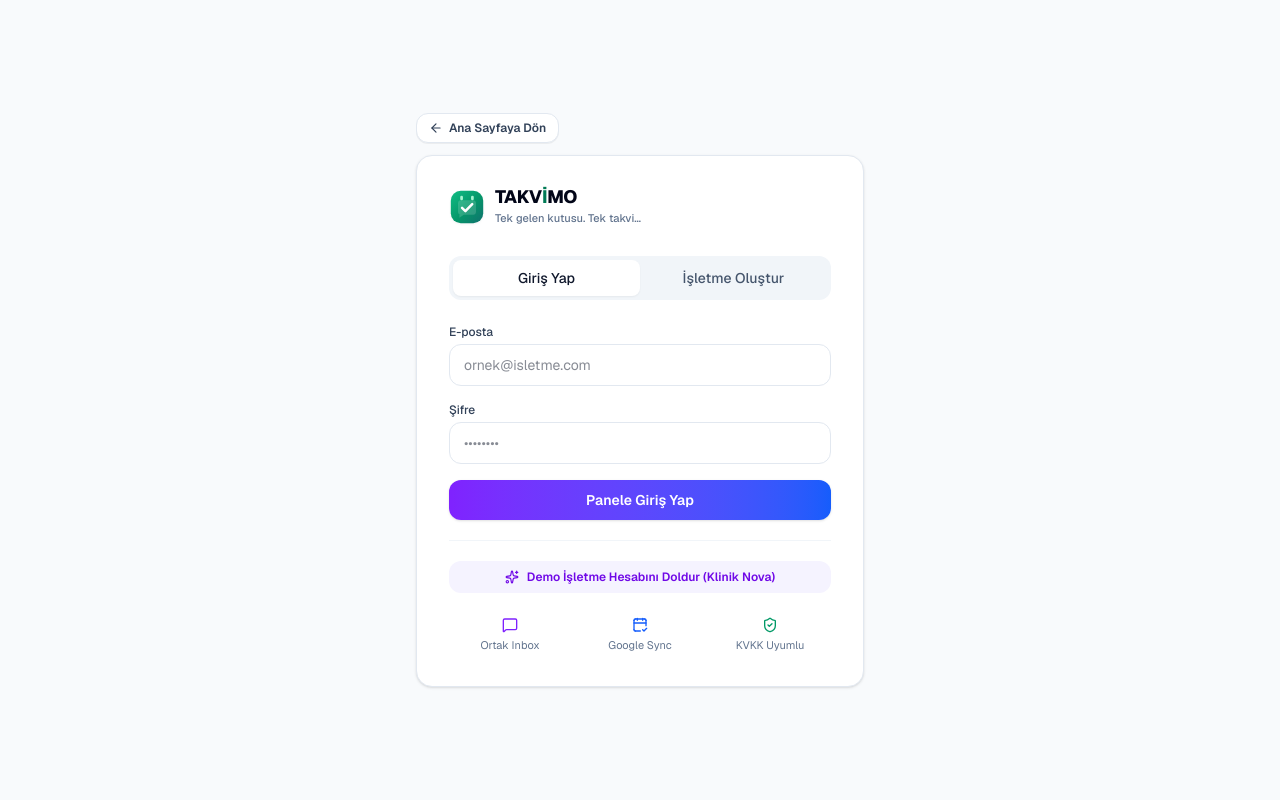
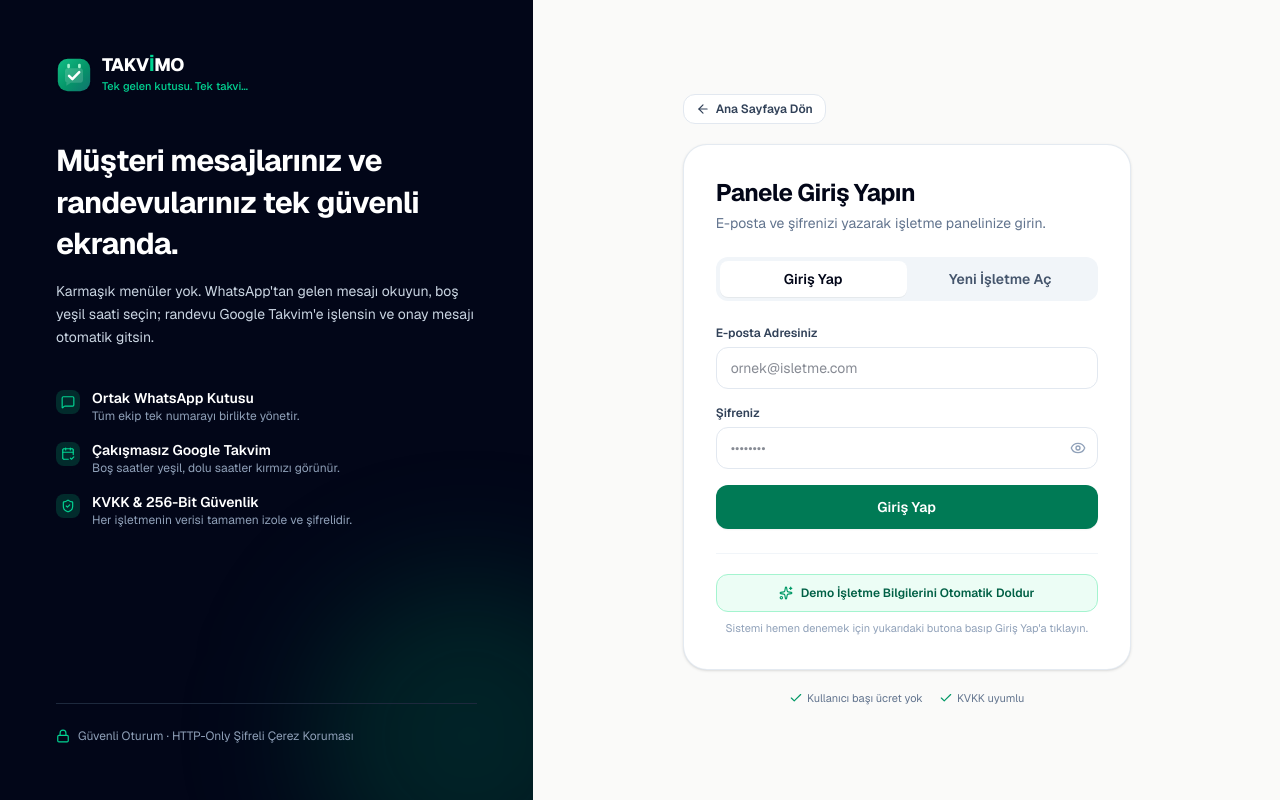
Before and after one commit to ibrahimbalta/takwimo, a Next.js app: page /login in a window 1280 px wide. Built offline with nearby package versions, Linux system fonts and the light colour scheme.

Commit message:
feat: redesign login, invite, and business panel for clarity, simplicity, and TAKVİMO brand consistency

```diff
--- a/src/app/(panel)/dashboard/page.tsx
+++ b/src/app/(panel)/dashboard/page.tsx
@@ -68,32 +68,52 @@ export default function DashboardPage() {
 
   return (
     <div className="space-y-6">
-      {/* Millennium Dark-Obsidian + Bioluminescent Emerald Command Banner */}
-      <div className="relative overflow-hidden rounded-3xl bg-slate-950 p-6 sm:p-8 text-white shadow-xl border border-slate-800 flex flex-col sm:flex-row sm:items-center sm:justify-between gap-5">
-        <div className="absolute -right-20 -top-20 w-72 h-72 rounded-full bg-emerald-500/20 blur-3xl pointer-events-none" />
-        <div className="absolute -left-16 -bottom-24 w-64 h-64 rounded-full bg-cyan-500/15 blur-3xl pointer-events-none" />
-        <div className="relative z-10 space-y-1.5">
-          <span className="inline-flex items-center gap-1.5 text-[10px] font-mono font-bold uppercase tracking-widest bg-emerald-500/15 text-emerald-300 border border-emerald-400/30 px-2.5 py-1 rounded-full">
-            <span className="w-1.5 h-1.5 rounded-full bg-emerald-400 animate-pulse" />
-            Canlı Komuta Merkezi
-          </span>
-          <h1 className="text-2xl sm:text-3xl font-extrabold tracking-tight">Hoş Geldiniz!</h1>
-          <p className="text-xs sm:text-sm text-slate-300 max-w-xl">
-            WhatsApp konuşmalarınız, ekip takviminiz ve randevu akışınız tek akıllı merkezde.
+      {/* Clean High-Trust Welcome Header + 3 Big Unmistakable Quick Actions */}
+      <div className="bg-white rounded-3xl border border-slate-200/90 p-6 sm:p-7 shadow-xs space-y-5">
+        <div className="space-y-1">
+          <h1 className="text-2xl sm:text-3xl font-bold text-slate-950 tracking-tight">
+            Hoş Geldiniz! Bugün ne yapmak istersiniz?
+          </h1>
+          <p className="text-xs sm:text-sm text-slate-500">
+            Aşağıdaki 3 kolay butondan birine tıklayarak hemen işleminize başlayabilirsiniz.
           </p>
         </div>
-        <div className="relative z-10 flex items-center gap-2.5 flex-wrap">
+
+        <div className="grid grid-cols-1 sm:grid-cols-3 gap-3">
           <Link
             href="/inbox"
-            className="px-4 py-2.5 rounded-xl bg-white/10 hover:bg-white/20 backdrop-blur border border-white/15 text-white text-xs sm:text-sm font-semibold transition-colors"
+            className="p-4 rounded-2xl bg-emerald-50/80 hover:bg-emerald-100/80 border border-emerald-200 transition-colors flex items-center justify-between gap-3"
           >
-            WhatsApp Kutusu
+            <div>
+              <p className="text-xs font-bold text-emerald-700">1. ADIM</p>
+              <p className="text-sm font-bold text-slate-950 mt-0.5">WhatsApp Mesajlarına Bak</p>
+              <p className="text-[11px] text-slate-600 mt-0.5">Müşterilere hemen cevap yazın</p>
+            </div>
+            <MessageSquare className="w-6 h-6 text-emerald-700 shrink-0" />
           </Link>
+
           <Link
             href="/calendar"
-            className="px-4 py-2.5 rounded-xl bg-gradient-to-r from-emerald-400 to-teal-400 text-slate-950 text-xs sm:text-sm font-extrabold shadow-lg shadow-emerald-500/25 hover:opacity-95 transition-opacity"
+            className="p-4 rounded-2xl bg-emerald-700 hover:bg-emerald-800 text-white transition-colors flex items-center justify-between gap-3 shadow-xs"
           >
-            + Takvim & Randevu
+            <div>
+              <p className="text-xs font-bold text-emerald-200">2. ADIM</p>
+              <p className="text-sm font-bold text-white mt-0.5">+ Yeni Randevu Oluştur</p>
+              <p className="text-[11px] text-emerald-100 mt-0.5">Yeşil boş saati seçip kaydedin</p>
+            </div>
+            <CalendarCheck2 className="w-6 h-6 text-emerald-200 shrink-0" />
+          </Link>
+
+          <Link
+            href="/integrations"
+            className="p-4 rounded-2xl bg-slate-50 hover:bg-slate-100 border border-slate-200 transition-colors flex items-center justify-between gap-3"
+          >
+            <div>
+              <p className="text-xs font-bold text-slate-500">3. ADIM</p>
+              <p className="text-sm font-bold text-slate-950 mt-0.5">Takvim & WhatsApp Bağla</p>
+              <p className="text-[11px] text-slate-600 mt-0.5">Google hesabınızı eşitleyin</p>
+            </div>
+            <Plug className="w-6 h-6 text-slate-600 shrink-0" />
           </Link>
         </div>
       </div>
--- a/src/app/invite/page.tsx
+++ b/src/app/invite/page.tsx
@@ -3,7 +3,8 @@
 import React, { Suspense, useEffect, useState } from "react";
 import Link from "next/link";
 import { useRouter, useSearchParams } from "next/navigation";
-import { ArrowLeft, UserPlus } from "lucide-react";
+import { ArrowLeft } from "lucide-react";
+import { TakvimoLogo } from "@/components/TakvimoLogo";
 
 function InviteForm() {
   const searchParams = useSearchParams();
@@ -70,15 +71,15 @@ function InviteForm() {
         </Link>
       </div>
 
-      <div className="w-full max-w-md bg-white rounded-2xl border border-slate-200 shadow-sm p-6 md:p-8 space-y-5">
-        <div className="flex items-center gap-3">
-          <div className="w-10 h-10 rounded-xl bg-gradient-to-br from-emerald-600 to-teal-600 flex items-center justify-center text-white">
-            <UserPlus className="w-5 h-5" />
-          </div>
+      <div className="w-full max-w-md bg-white rounded-3xl border border-slate-200 shadow-sm p-6 md:p-8 space-y-5">
+        <div className="space-y-3">
+          <TakvimoLogo variant="light" size="sm" />
           <div>
-            <h1 className="text-lg font-bold text-slate-900">Ekip Davetini Kabul Et</h1>
-            <p className="text-xs text-slate-500">
-              {inviteInfo ? `${inviteInfo.tenantName} (${inviteInfo.role})` : "TAKVIMO"}
+            <h1 className="text-xl font-bold text-slate-950">Ekip Davetini Kabul Et</h1>
+            <p className="text-xs text-slate-500 mt-0.5">
+              {inviteInfo
+                ? `${inviteInfo.tenantName} ekibine katılmak için adınızı ve şifrenizi belirleyin.`
+                : "TAKVİMO Ekip Daveti"}
             </p>
           </div>
         </div>
--- a/src/app/login/page.tsx
+++ b/src/app/login/page.tsx
@@ -3,7 +3,17 @@
 import React, { useState } from "react";
 import Link from "next/link";
 import { useRouter } from "next/navigation";
-import { ArrowLeft, CalendarCheck2, MessageSquare, ShieldCheck, Sparkles } from "lucide-react";
+import {
+  ArrowLeft,
+  CalendarCheck2,
+  MessageSquare,
+  ShieldCheck,
+  Sparkles,
+  Eye,
+  EyeOff,
+  Lock,
+  Check,
+} from "lucide-react";
 import { TakvimoLogo } from "@/components/TakvimoLogo";
 
 export default function LoginPage() {
@@ -13,6 +23,7 @@ export default function LoginPage() {
   const [name, setName] = useState("");
   const [email, setEmail] = useState("");
   const [password, setPassword] = useState("");
+  const [showPassword, setShowPassword] = useState(false);
   const [error, setError] = useState<string | null>(null);
   const [loading, setLoading] = useState(false);
 
@@ -23,9 +34,7 @@ export default function LoginPage() {
     try {
       const endpoint = mode === "login" ? "/api/auth/login" : "/api/auth/register";
       const payload =
-        mode === "login"
-          ? { email, password }
-          : { businessName, name, email, password };
+        mode === "login" ? { email, password } : { businessName, name, email, password };
 
       const res = await fetch(endpoint, {
         method: "POST",
@@ -34,12 +43,12 @@ export default function LoginPage() {
       });
       const data = await res.json();
       if (!res.ok) {
-        setError(data.error ?? "İşlem başarısız oldu.");
+        setError(data.error ?? "İşlem başarısız oldu. Bilgilerinizi kontrol edin.");
         return;
       }
       router.push("/dashboard");
     } catch {
-      setError("Sunucuya bağlanılamadı.");
+      setError("Sunucuya bağlanılamadı. İnternet bağlantınızı kontrol edin.");
     } finally {
       setLoading(false);
     }
@@ -53,45 +62,119 @@ export default function LoginPage() {
   }
 
   return (
-    <div className="min-h-screen bg-slate-50 flex flex-col justify-center items-center p-4">
-      <div className="w-full max-w-md mb-3 flex items-center justify-between">
+    <div className="min-h-screen bg-[#FAFAF9] grid grid-cols-1 lg:grid-cols-12">
+      {/* Left Editorial Brand Column (Desktop) */}
+      <div className="hidden lg:flex lg:col-span-5 bg-slate-950 text-white p-10 xl:p-14 flex-col justify-between relative overflow-hidden">
+        <div className="absolute -right-24 -bottom-24 w-80 h-80 rounded-full bg-emerald-600/20 blur-3xl pointer-events-none" />
+        <div className="relative z-10 space-y-10">
+          <Link href="/" className="inline-block">
+            <TakvimoLogo variant="dark" subtitle="Tek gelen kutusu. Tek takvim. Tek ekip." />
+          </Link>
+
+          <div className="space-y-4">
+            <h2 className="text-3xl font-bold tracking-tight leading-snug">
+              Müşteri mesajlarınız ve randevularınız tek güvenli ekranda.
+            </h2>
+            <p className="text-sm text-slate-300 leading-relaxed">
+              Karmaşık menüler yok. WhatsApp&apos;tan gelen mesajı okuyun, boş yeşil saati seçin;
+              randevu Google Takvim&apos;e işlensin ve onay mesajı otomatik gitsin.
+            </p>
+          </div>
+
+          <ul className="space-y-4 text-sm text-slate-200">
+            <li className="flex items-start gap-3">
+              <span className="w-6 h-6 rounded-lg bg-emerald-500/20 text-emerald-400 flex items-center justify-center shrink-0 mt-0.5">
+                <MessageSquare className="w-3.5 h-3.5" />
+              </span>
+              <div>
+                <p className="font-semibold text-white">Ortak WhatsApp Kutusu</p>
+                <p className="text-xs text-slate-400">Tüm ekip tek numarayı birlikte yönetir.</p>
+              </div>
+            </li>
+            <li className="flex items-start gap-3">
+              <span className="w-6 h-6 rounded-lg bg-emerald-500/20 text-emerald-400 flex items-center justify-center shrink-0 mt-0.5">
+                <CalendarCheck2 className="w-3.5 h-3.5" />
+              </span>
+              <div>
+                <p className="font-semibold text-white">Çakışmasız Google Takvim</p>
+                <p className="text-xs text-slate-400">Boş saatler yeşil, dolu saatler kırmızı görünür.</p>
+              </div>
+            </li>
+            <li className="flex items-start gap-3">
+              <span className="w-6 h-6 rounded-lg bg-emerald-500/20 text-emerald-400 flex items-center justify-center shrink-0 mt-0.5">
+                <ShieldCheck className="w-3.5 h-3.5" />
+              </span>
+              <div>
+                <p className="font-semibold text-white">KVKK & 256-Bit Güvenlik</p>
+                <p className="text-xs text-slate-400">Her işletmenin verisi tamamen izole ve şifrelidir.</p>
+              </div>
+            </li>
+          </ul>
+        </div>
+
+        <div className="relative z-10 pt-6 border-t border-slate-800 flex items-center gap-2 text-xs text-slate-400">
+          <Lock className="w-3.5 h-3.5 text-emerald-400" />
+          <span>Güvenli Oturum · HTTP-Only Şifreli Çerez Koruması</span>
+        </div>
+      </div>
+
+      {/* Right Form Column */}
+      <div className="lg:col-span-7 flex flex-col justify-center items-center p-4 sm:p-8">
+        <div className="w-full max-w-md space-y-5">
+          <div className="flex items-center justify-between">
             <Link
               href="/"
-          className="inline-flex items-center gap-1.5 px-3 py-1.5 rounded-xl bg-white border border-slate-200 text-xs font-semibold text-slate-700 hover:border-emerald-300 hover:text-emerald-700 transition-colors shadow-2xs"
+              className="inline-flex items-center gap-1.5 px-3 py-1.5 rounded-xl bg-white border border-slate-200 text-xs font-semibold text-slate-700 hover:border-emerald-300 hover:text-emerald-700 transition-colors"
             >
               <ArrowLeft className="w-3.5 h-3.5" />
               <span>Ana Sayfaya Dön</span>
             </Link>
+            <div className="lg:hidden">
+              <TakvimoLogo variant="light" size="sm" />
+            </div>
           </div>
 
-      <div className="w-full max-w-md bg-white rounded-2xl border border-slate-200 shadow-sm p-6 md:p-8">
-        <Link href="/" className="inline-block mb-6">
-          <TakvimoLogo variant="light" subtitle="Tek gelen kutusu. Tek takvim. Tek ekip." />
-        </Link>
+          <div className="bg-white rounded-3xl border border-slate-200/90 shadow-sm p-6 sm:p-8 space-y-6">
+            <div className="space-y-1">
+              <h1 className="text-2xl font-bold text-slate-950 tracking-tight">
+                {mode === "login" ? "Panele Giriş Yapın" : "Yeni İşletme Hesabı Açın"}
+              </h1>
+              <p className="text-xs sm:text-sm text-slate-500">
+                {mode === "login"
+                  ? "E-posta ve şifrenizi yazarak işletme panelinize girin."
+                  : "1 dakikada ücretsiz hesabınızı oluşturup hemen kullanmaya başlayın."}
+              </p>
+            </div>
 
-        <div className="flex bg-slate-100 p-1 rounded-xl mb-6">
+            <div className="grid grid-cols-2 bg-slate-100 p-1 rounded-xl">
               <button
                 type="button"
-            onClick={() => setMode("login")}
-            className={`flex-1 py-2 text-sm font-medium rounded-lg transition-all ${
-              mode === "login" ? "bg-white text-slate-900 shadow-xs" : "text-slate-600"
+                onClick={() => {
+                  setMode("login");
+                  setError(null);
+                }}
+                className={`py-2 text-sm font-semibold rounded-lg transition-all ${
+                  mode === "login" ? "bg-white text-slate-950 shadow-2xs" : "text-slate-600"
                 }`}
               >
                 Giriş Yap
               </button>
               <button
                 type="button"
-            onClick={() => setMode("register")}
-            className={`flex-1 py-2 text-sm font-medium rounded-lg transition-all ${
-              mode === "register" ? "bg-white text-slate-900 shadow-xs" : "text-slate-600"
+                onClick={() => {
+                  setMode("register");
+                  setError(null);
+                }}
+                className={`py-2 text-sm font-semibold rounded-lg transition-all ${
+                  mode === "register" ? "bg-white text-slate-950 shadow-2xs" : "text-slate-600"
                 }`}
               >
-            İşletme Oluştur
+                Yeni İşletme Aç
               </button>
             </div>
 
             {error && (
-          <div className="mb-4 p-3 rounded-xl bg-rose-50 border border-rose-200 text-rose-700 text-xs font-medium">
+              <div className="p-3.5 rounded-xl bg-rose-50 border border-rose-200 text-rose-700 text-xs font-medium">
                 {error}
               </div>
             )}
@@ -100,86 +183,109 @@ export default function LoginPage() {
               {mode === "register" && (
                 <>
                   <div>
-                <label className="block text-xs font-medium text-slate-700 mb-1">İşletme Adı</label>
+                    <label className="block text-xs font-semibold text-slate-700 mb-1.5">
+                      İşletme veya Klinik Adı
+                    </label>
                     <input
                       type="text"
                       required
                       value={businessName}
                       onChange={(e) => setBusinessName(e.target.value)}
                       placeholder="Örn: Klinik Nova Estetik"
-                  className="w-full px-3.5 py-2.5 rounded-xl border border-slate-200 text-sm focus:outline-none focus:ring-2 focus:ring-violet-500/20 focus:border-violet-600"
+                      className="w-full px-3.5 py-2.5 rounded-xl border border-slate-200 text-sm focus:outline-none focus:ring-2 focus:ring-emerald-500/20 focus:border-emerald-600"
                     />
                   </div>
                   <div>
-                <label className="block text-xs font-medium text-slate-700 mb-1">Ad Soyad</label>
+                    <label className="block text-xs font-semibold text-slate-700 mb-1.5">
+                      Adınız Soyadınız
+                    </label>
                     <input
                       type="text"
                       required
                       value={name}
                       onChange={(e) => setName(e.target.value)}
                       placeholder="Örn: Elif Yılmaz"
-                  className="w-full px-3.5 py-2.5 rounded-xl border border-slate-200 text-sm focus:outline-none focus:ring-2 focus:ring-violet-500/20 focus:border-violet-600"
+                      className="w-full px-3.5 py-2.5 rounded-xl border border-slate-200 text-sm focus:outline-none focus:ring-2 focus:ring-emerald-500/20 focus:border-emerald-600"
                     />
                   </div>
                 </>
               )}
 
               <div>
-            <label className="block text-xs font-medium text-slate-700 mb-1">E-posta</label>
+                <label className="block text-xs font-semibold text-slate-700 mb-1.5">
+                  E-posta Adresiniz
+                </label>
                 <input
                   type="email"
                   required
                   value={email}
                   onChange={(e) => setEmail(e.target.value)}
                   placeholder="ornek@isletme.com"
-              className="w-full px-3.5 py-2.5 rounded-xl border border-slate-200 text-sm focus:outline-none focus:ring-2 focus:ring-violet-500/20 focus:border-violet-600"
+                  className="w-full px-3.5 py-2.5 rounded-xl border border-slate-200 text-sm focus:outline-none focus:ring-2 focus:ring-emerald-500/20 focus:border-emerald-600"
                 />
               </div>
 
               <div>
-            <label className="block text-xs font-medium text-slate-700 mb-1">Şifre</label>
+                <label className="block text-xs font-semibold text-slate-700 mb-1.5">
+                  Şifreniz
+                </label>
+                <div className="relative">
                   <input
-              type="password"
+                    type={showPassword ? "text" : "password"}
                     required
                     value={password}
                     onChange={(e) => setPassword(e.target.value)}
                     placeholder="••••••••"
-              className="w-full px-3.5 py-2.5 rounded-xl border border-slate-200 text-sm focus:outline-none focus:ring-2 focus:ring-violet-500/20 focus:border-violet-600"
+                    className="w-full px-3.5 py-2.5 pr-10 rounded-xl border border-slate-200 text-sm focus:outline-none focus:ring-2 focus:ring-emerald-500/20 focus:border-emerald-600"
                   />
+                  <button
+                    type="button"
+                    onClick={() => setShowPassword((v) => !v)}
+                    aria-label="Şifreyi göster/gizle"
+                    className="absolute right-3 top-1/2 -translate-y-1/2 text-slate-400 hover:text-slate-700"
+                  >
+                    {showPassword ? <EyeOff className="w-4 h-4" /> : <Eye className="w-4 h-4" />}
+                  </button>
+                </div>
               </div>
 
               <button
                 type="submit"
                 disabled={loading}
-            className="w-full py-2.5 rounded-xl bg-gradient-to-r from-violet-600 to-blue-600 text-white text-sm font-semibold shadow-sm hover:opacity-95 transition-opacity disabled:opacity-60"
+                className="w-full py-3 rounded-xl bg-emerald-700 hover:bg-emerald-800 text-white text-sm font-semibold shadow-xs transition-colors disabled:opacity-60"
               >
-            {loading ? "İşleniyor..." : mode === "login" ? "Panele Giriş Yap" : "Ücretsiz Başla"}
+                {loading
+                  ? "Lütfen bekleyin..."
+                  : mode === "login"
+                  ? "Giriş Yap"
+                  : "Hesabımı Oluştur & Başla"}
               </button>
             </form>
 
-        <div className="mt-5 pt-5 border-t border-slate-100">
+            <div className="pt-5 border-t border-slate-100 space-y-2">
               <button
                 type="button"
                 onClick={fillDemoAccount}
-            className="w-full py-2 px-3 rounded-xl bg-violet-50 text-violet-700 text-xs font-semibold hover:bg-violet-100 transition-colors flex items-center justify-center gap-2"
+                className="w-full py-2.5 px-3 rounded-xl bg-emerald-50 text-emerald-800 border border-emerald-200 text-xs font-semibold hover:bg-emerald-100 transition-colors flex items-center justify-center gap-2"
               >
-            <Sparkles className="w-3.5 h-3.5" />
-            <span>Demo İşletme Hesabını Doldur (Klinik Nova)</span>
+                <Sparkles className="w-3.5 h-3.5 text-emerald-600" />
+                <span>Demo İşletme Bilgilerini Otomatik Doldur</span>
               </button>
+              <p className="text-[11px] text-center text-slate-400">
+                Sistemi hemen denemek için yukarıdaki butona basıp Giriş Yap&apos;a tıklayın.
+              </p>
+            </div>
           </div>
 
-        <div className="mt-6 grid grid-cols-3 gap-2 text-center text-[11px] text-slate-500">
-          <div className="flex flex-col items-center gap-1">
-            <MessageSquare className="w-4 h-4 text-violet-600" />
-            <span>Ortak Inbox</span>
-          </div>
-          <div className="flex flex-col items-center gap-1">
-            <CalendarCheck2 className="w-4 h-4 text-blue-600" />
-            <span>Google Sync</span>
-          </div>
-          <div className="flex flex-col items-center gap-1">
-            <ShieldCheck className="w-4 h-4 text-emerald-600" />
-            <span>KVKK Uyumlu</span>
+          <div className="flex flex-wrap items-center justify-center gap-4 text-[11px] text-slate-500">
+            <span className="inline-flex items-center gap-1">
+              <Check className="w-3.5 h-3.5 text-emerald-600" />
+              Kullanıcı başı ücret yok
+            </span>
+            <span className="inline-flex items-center gap-1">
+              <Check className="w-3.5 h-3.5 text-emerald-600" />
+              KVKK uyumlu
+            </span>
           </div>
         </div>
       </div>
```
Also changed, not shown: src/components/PanelShell.tsx (+76 -23 lines). Lines whose indentation alone changed are shown as unchanged.
